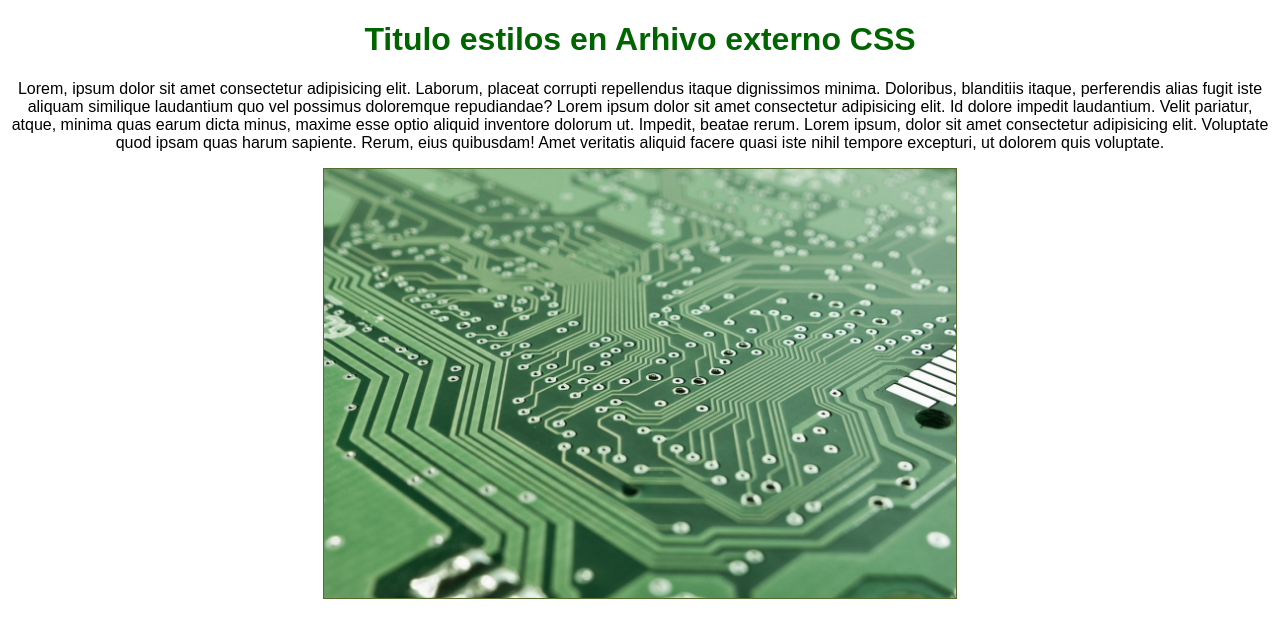
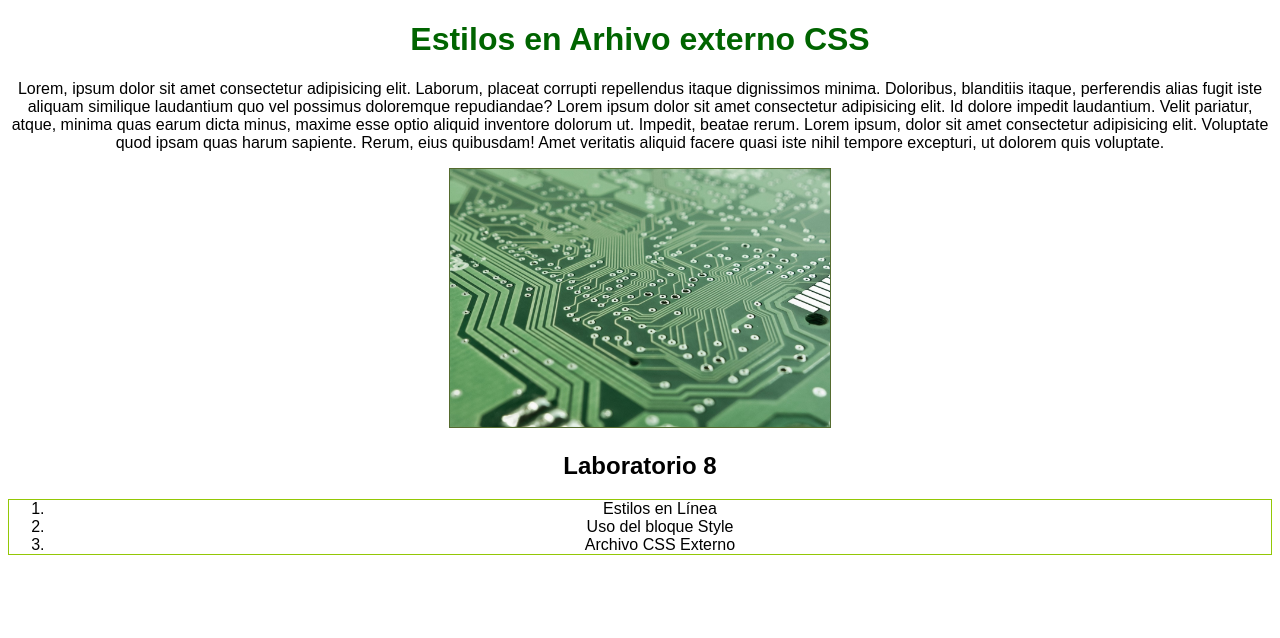
Before and after one commit to angel-ttc-222/laboratorio8, a plain HTML site: page index.html in a window 1280 px wide. Drawn offline with Linux system fonts and the light colour scheme.

Commit message:
Modificacion estilo

```diff
--- a/estilos.css
+++ b/estilos.css
@@ -11,5 +11,8 @@ p {
 }
 img {
     border: 1px solid darkolivegreen;
-    width: 50%;
+    width: 30%;
 }
+ol {
+    border: 1px solid #93c706;
+}
--- a/index.html
+++ b/index.html
@@ -7,7 +7,7 @@
     <link rel="stylesheet" href="estilos.css">
 </head>
 <body>
-    <h1>Titulo estilos en Arhivo externo CSS</h1>
+    <h1>Estilos en Arhivo externo CSS</h1>
     <p>Lorem, ipsum dolor sit amet consectetur adipisicing elit. Laborum, placeat corrupti repellendus itaque
         dignissimos minima. Doloribus, blanditiis itaque, perferendis
         alias fugit iste aliquam similique laudantium quo vel possimus doloremque repudiandae?  Lorem ipsum dolor
@@ -18,6 +18,12 @@
         ut dolorem quis voluptate.
     </p>
     <img src="imagen1.jpg" alt="imagen de prueba">
+    <h2>Laboratorio 8</h2>
+    <ol>
+        <li>Estilos en Línea</li>
+        <li>Uso del bloque Style</li>
+        <li>Archivo CSS Externo</li>
+    </ol>
 
 </body>
 </html>
```
